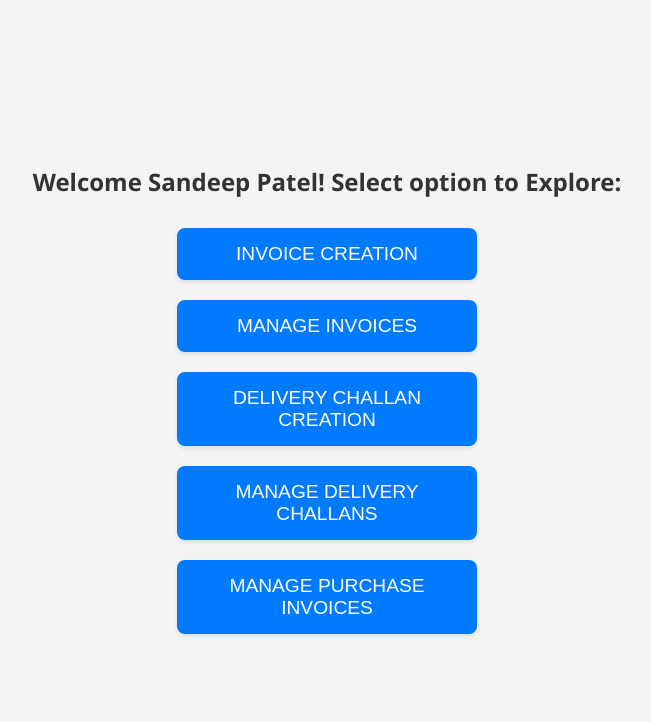
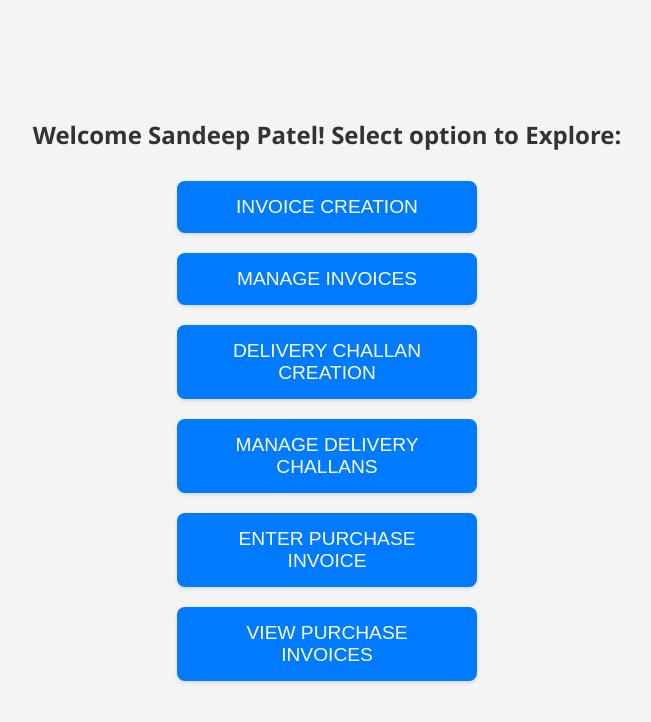
Before and after one commit to Umang-USS-53/invoice_creater_with_pur, a plain HTML site: page buttons.html in a window 1280 px wide. Shown: the whole page, without its empty margins (313-964 px from the left). Drawn offline with Linux system fonts and the light colour scheme.

Commit message:
Update buttons.html

```diff
--- a/buttons.html
+++ b/buttons.html
@@ -51,6 +51,7 @@
     <button onclick="window.location.href='invoice-manager.html?loggedIn=true'">MANAGE INVOICES</button>
     <button onclick="window.location.href='dc-index.html?loggedIn=true'">DELIVERY CHALLAN CREATION</button>
     <button onclick="window.location.href='challan-manager.html?loggedIn=true'">MANAGE DELIVERY CHALLANS</button>
-    <button onclick="window.location.href='purchase-invoice-manager.html?loggedIn=true'">MANAGE PURCHASE INVOICES</button>
+    <button onclick="window.location.href='purchase-invoice-create.html?loggedIn=true'">ENTER PURCHASE INVOICE</button>
+    <button onclick="window.location.href='purchase-invoice-manager.html?loggedIn=true'">VIEW PURCHASE INVOICES</button>
 </body>
 </html>
```
